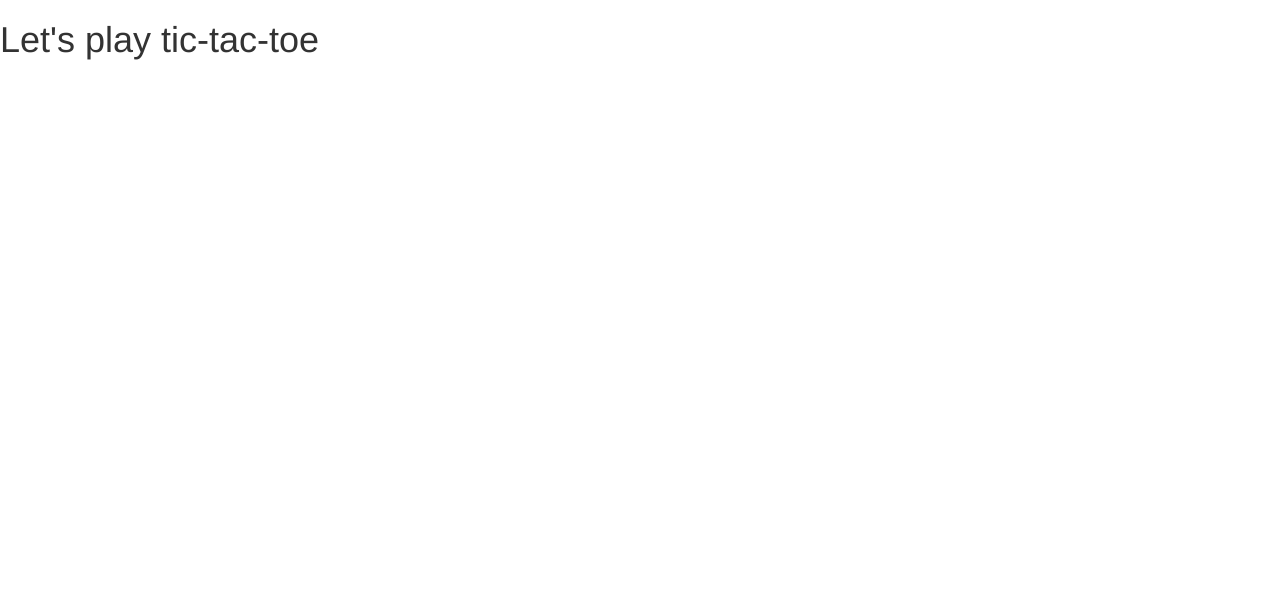
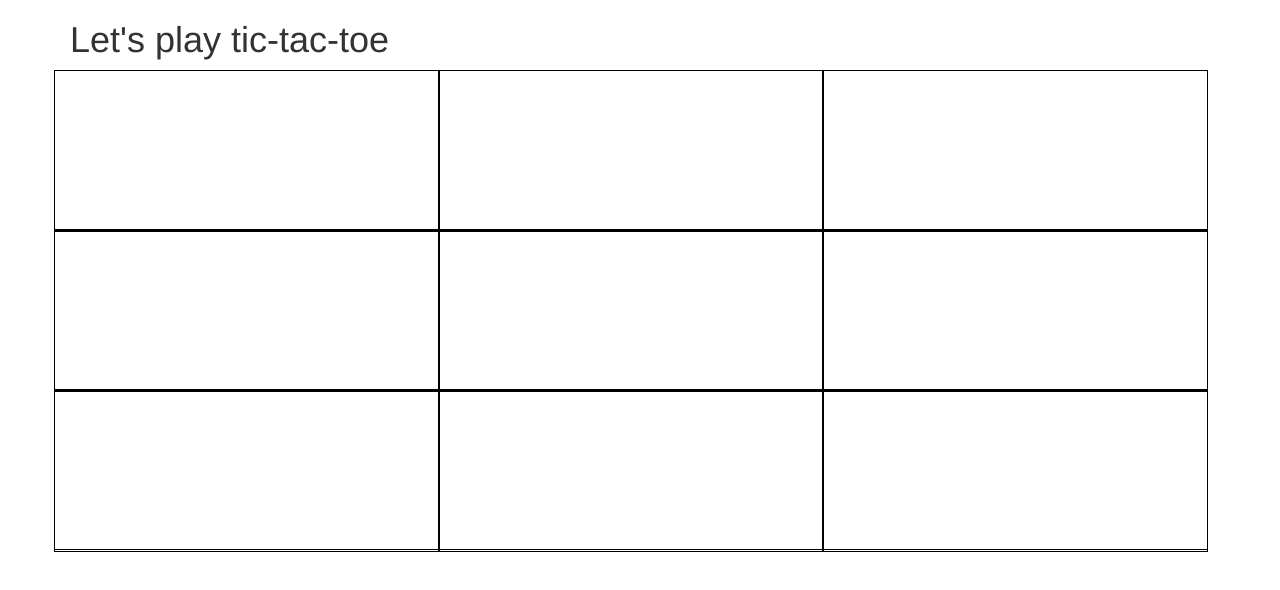
Before and after one commit to bryantwang1/tic-tac-toe, a plain HTML site: page index.html in a window 1280 px wide. Drawn offline with Linux system fonts and the light colour scheme.

Commit message:
Add representation of board to index.html.

```diff
--- a/css/styles.css
+++ b/css/styles.css
@@ -0,0 +1,15 @@
+.row {
+  border-top: 1px solid black;
+  border-bottom: 1px solid black;
+  width: 90vw;
+  height: 20vh;
+}
+
+.row > div {
+  outline: 1px solid black;
+}
+
+.col-borders {
+  width: 20vw;
+  height: 20vh;
+}
--- a/index.html
+++ b/index.html
@@ -9,8 +9,72 @@
     <title></title>
   </head>
   <body>
-    <h1>Let's play tic-tac-toe</h1>
-    <div id="game-board">
+    <div class="container">
+      <h1>Let's play tic-tac-toe</h1>
+      <div id="game-board">
+        <div class="row">
+          <div class="col-md-4">
+            <div class="col-borders">
+              <div class="position-1">
+              </div>
+            </div>
+          </div>
+          <div class="col-md-4">
+            <div class="col-borders">
+              <div class="position-2">
+              </div>
+            </div>
+          </div>
+          <div class="col-md-4">
+            <div class="col-borders">
+              <div class="position-3">
+              </div>
+            </div>
+          </div>
+        </div>
+
+        <div class="row">
+          <div class="col-md-4">
+            <div class="col-borders">
+              <div class="position-4">
+              </div>
+            </div>
+          </div>
+          <div class="col-md-4">
+            <div class="col-borders">
+              <div class="position-5">
+              </div>
+            </div>
+          </div>
+          <div class="col-md-4">
+            <div class="col-borders">
+              <div class="position-6">
+              </div>
+            </div>
+          </div>
+        </div>
+
+        <div class="row">
+          <div class="col-md-4">
+            <div class="col-borders">
+              <div class="position-7">
+              </div>
+            </div>
+          </div>
+          <div class="col-md-4">
+            <div class="col-borders">
+              <div class="position-8">
+              </div>
+            </div>
+          </div>
+          <div class="col-md-4">
+            <div class="col-borders">
+              <div class="position-9">
+              </div>
+            </div>
+          </div>
+        </div>
+      </div>
     </div>
   </body>
 </html>
```
